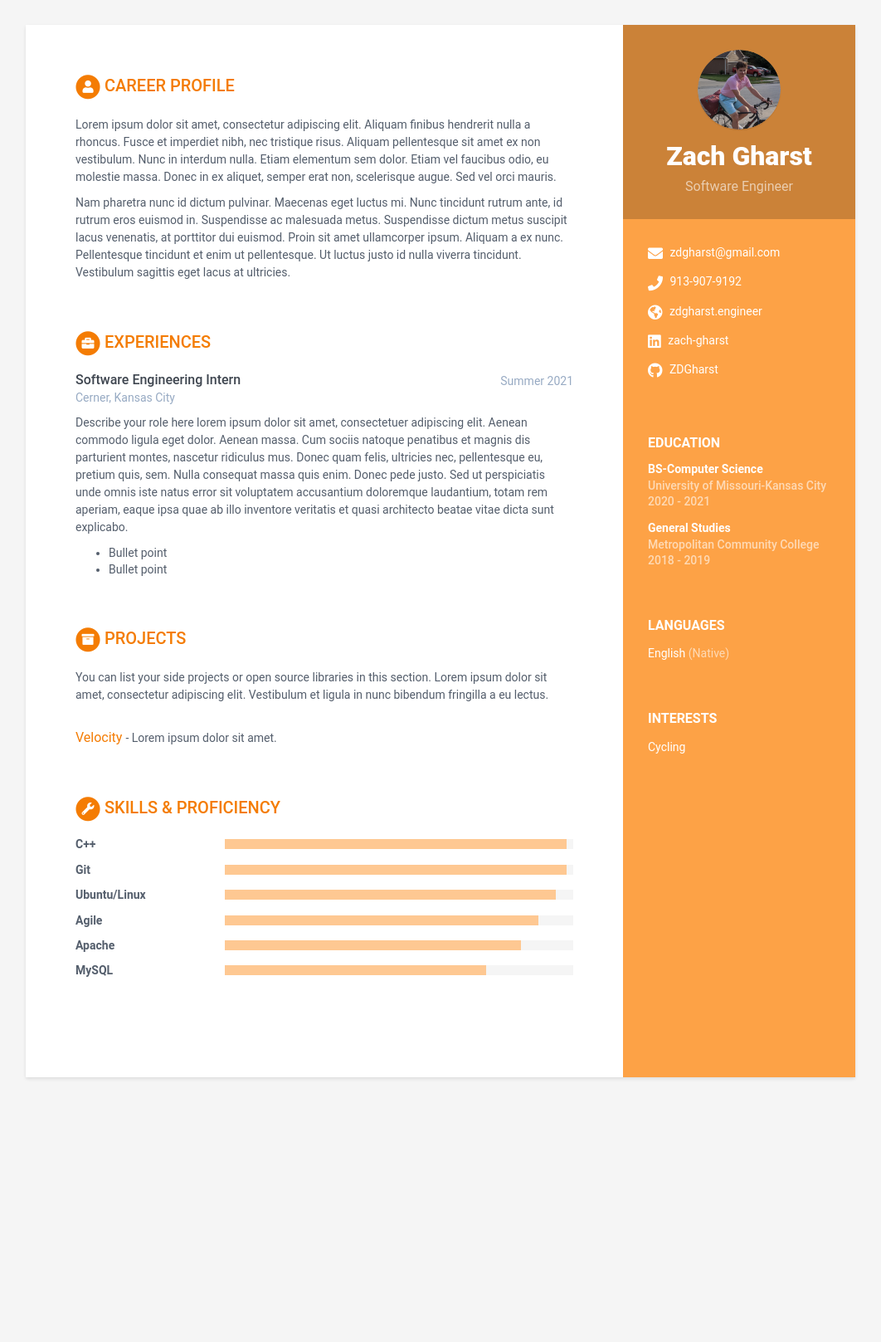
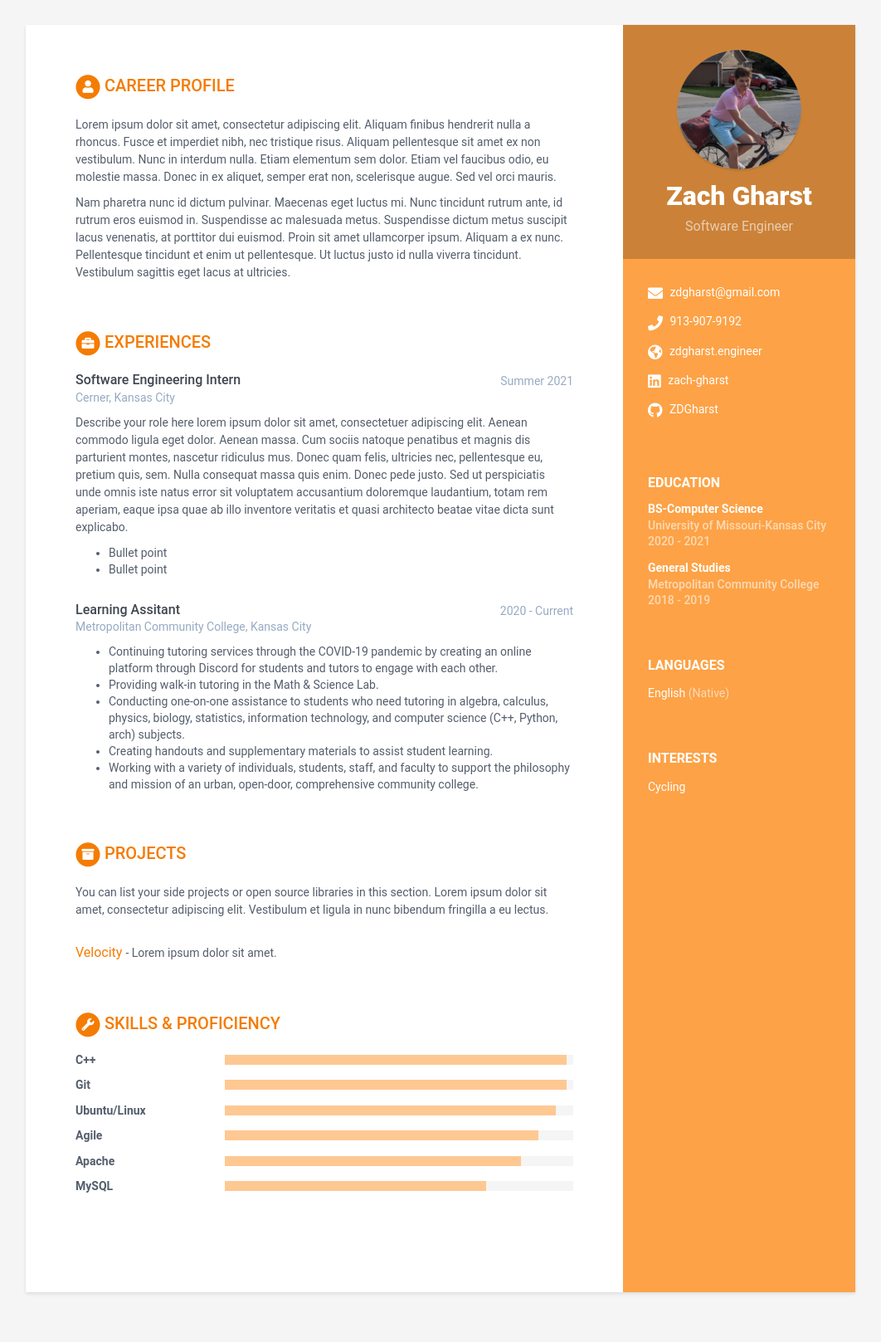
Before and after one commit to zachgharst/zachgharst.github.io, a Jekyll site: the page built from index.html, in a window 1280 px wide. Shown: the whole page at 83% size, without its empty margins (109-1171 px from the left). Built offline with Jekyll 4.4.1, drawn with Linux system fonts in a browser that asks for light colours; before the commit the page ends 1358 px from its top, so only the background shows below that.

Commit message:
Update meta data and add MCC content

```diff
--- a/_config.yml
+++ b/_config.yml
@@ -4,13 +4,13 @@
 title: Zach Gharst
 url: 'http://gharst.engineer'
 baseurl: '' #change it according to your repository name
-description: A beautiful Jekyll theme for creating resume
+description: A resume website for Zach Gharst, a software engineer in Kansas City, MO.
 # Style will be applied only after restarting the build or serve. Just choose one of the options.
 theme_skin: orange # blue turquoise green berry orange ceramic
 chrome_mobile_color: #use hex colors (ex:#1976d2) or leave empty if you don't want a color for chrome mobile searchbar
 
 # Tracker
-analytics: UA-83979019-1
+analytics: # UA-83979019-1
 
 # Sass/SCSS
 sass:
--- a/_data/data.yml
+++ b/_data/data.yml
@@ -92,17 +92,15 @@ experiences:
         architecto beatae vitae dicta sunt explicabo.
           - Bullet point
           - Bullet point
-    # - role: Senior Software Engineer
-    #   time: 2014 - 2015
-    #   company: Google, London
-    #   details: |
-    #     Describe your role here lorem ipsum dolor sit amet, consectetuer
-    #     adipiscing elit. Aenean commodo ligula eget dolor. Aenean massa.
-    #     Cum sociis natoque penatibus et magnis dis parturient montes,
-    #     nascetur ridiculus mus. Donec quam felis, ultricies nec,
-    #     pellentesque eu, pretium quis, sem.
-    #       - Bullet point
-    #       - Bullet point
+    - role: Learning Assitant
+      time: 2020 - Current
+      company: Metropolitan Community College, Kansas City
+      details: |
+          - Continuing tutoring services through the COVID-19 pandemic by creating an online platform through Discord for students and tutors to engage with each other.
+          - Providing walk-in tutoring in the Math & Science Lab.
+          - Conducting one-on-one assistance to students who need tutoring in algebra, calculus, physics, biology, statistics, information technology, and computer science (C++, Python, arch) subjects.
+          - Creating handouts and supplementary materials to assist student learning.
+          - Working with a variety of individuals, students, staff, and faculty to support the philosophy and mission of an urban, open-door, comprehensive community college.
     # - role: UI Developer
     #   time: 2012 - 2014
     #   company: Amazon, London
--- a/_sass/_base.scss
+++ b/_sass/_base.scss
@@ -73,11 +73,11 @@ p {
 
     .avatar {
         //used for profile image
-        max-width: 100px;
+        max-width: 150px;
         margin-bottom: 15px;
         border: 0px solid #fff;
         border-radius: 100%;
-        box-shadow: 0 1px 1px rgba(0, 0, 0, 0.1);
+        box-shadow: 0 2px 2px rgba(0, 0, 0, 0.1);
     }
     .contact-list {
         .fas, .fab {
```
